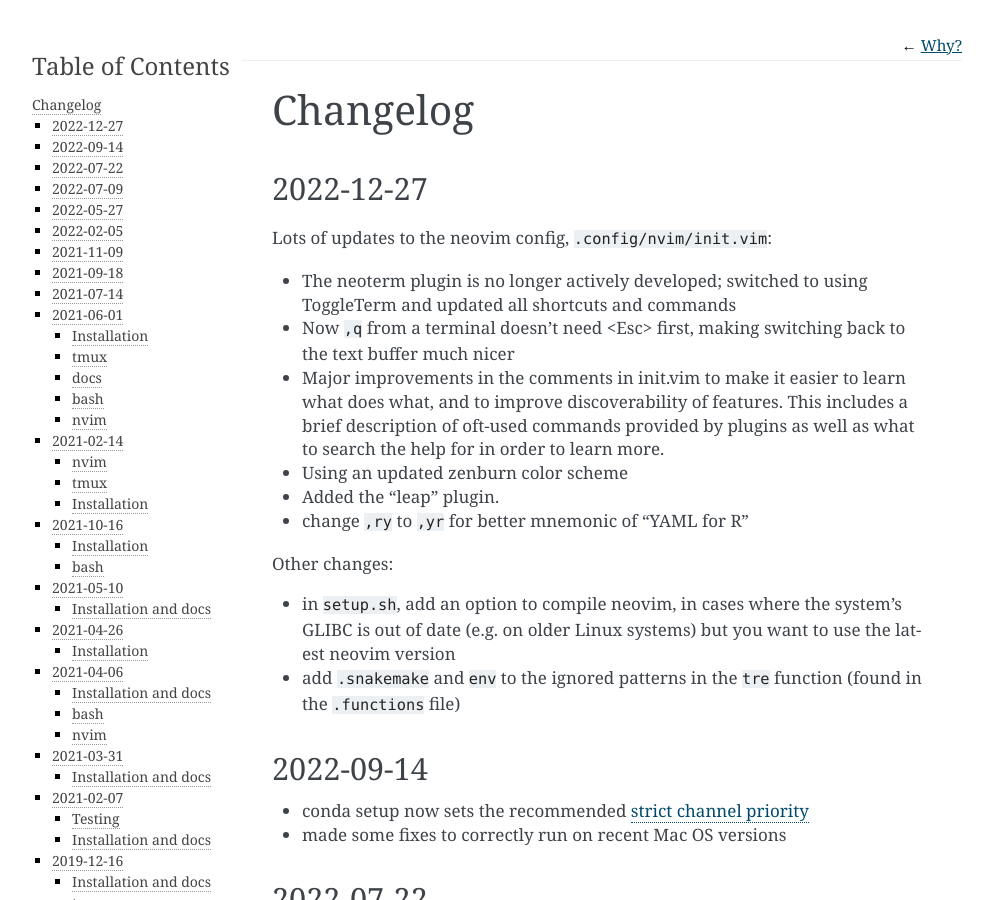
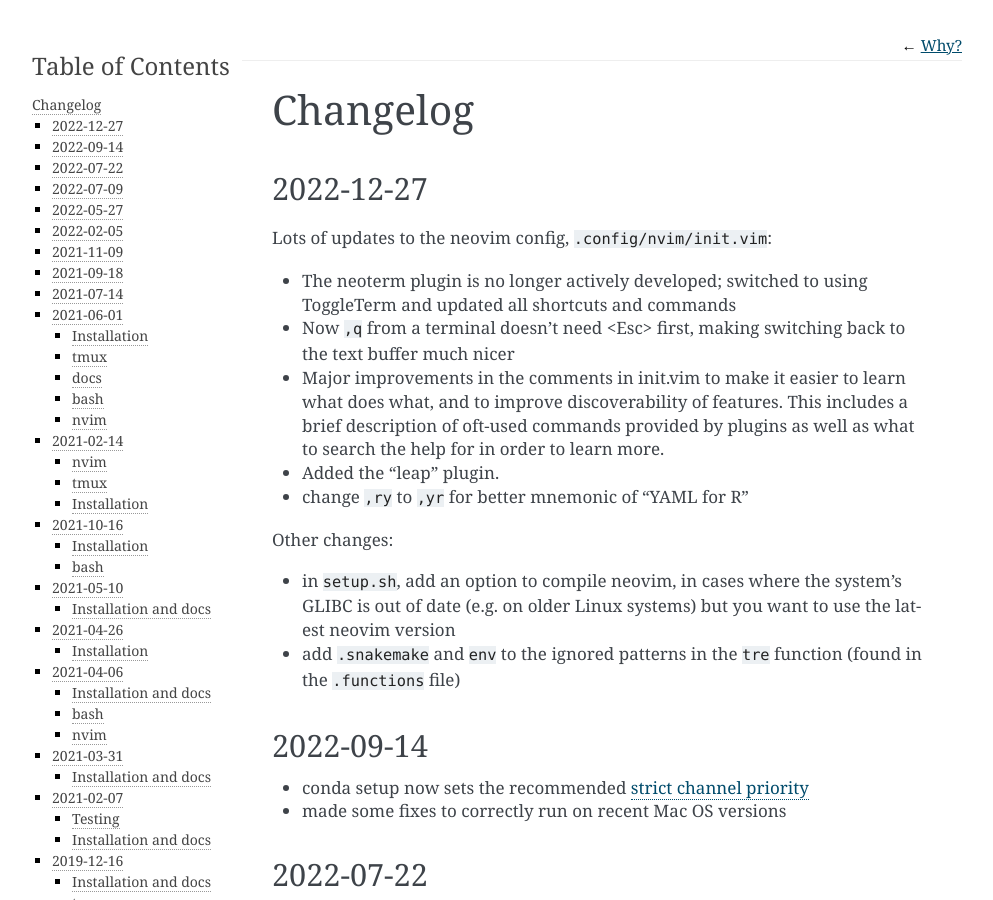
Before and after one commit to daler/dotfiles, a Sphinx documentation site: the page built from docs/changelog.rst, in a window 1280 px wide and 900 px high. Shown: the whole window, without its empty margins (148-1141 px from the left). Built offline with Sphinx 7.4.7, drawn with Linux system fonts in a browser that asks for light colours.

Commit message:
rm changelog about zenburn

```diff
--- a/docs/changelog.rst
+++ b/docs/changelog.rst
@@ -16,7 +16,6 @@ Lots of updates to the neovim config, ``.config/nvim/init.vim``:
   what does what, and to improve discoverability of features. This includes
   a brief description of oft-used commands provided by plugins as well as what
   to search the help for in order to learn more.
-- Using an updated zenburn color scheme
 - Added the "leap" plugin.
 - change ``,ry`` to ``,yr`` for better mnemonic of "YAML for R"
 
```
